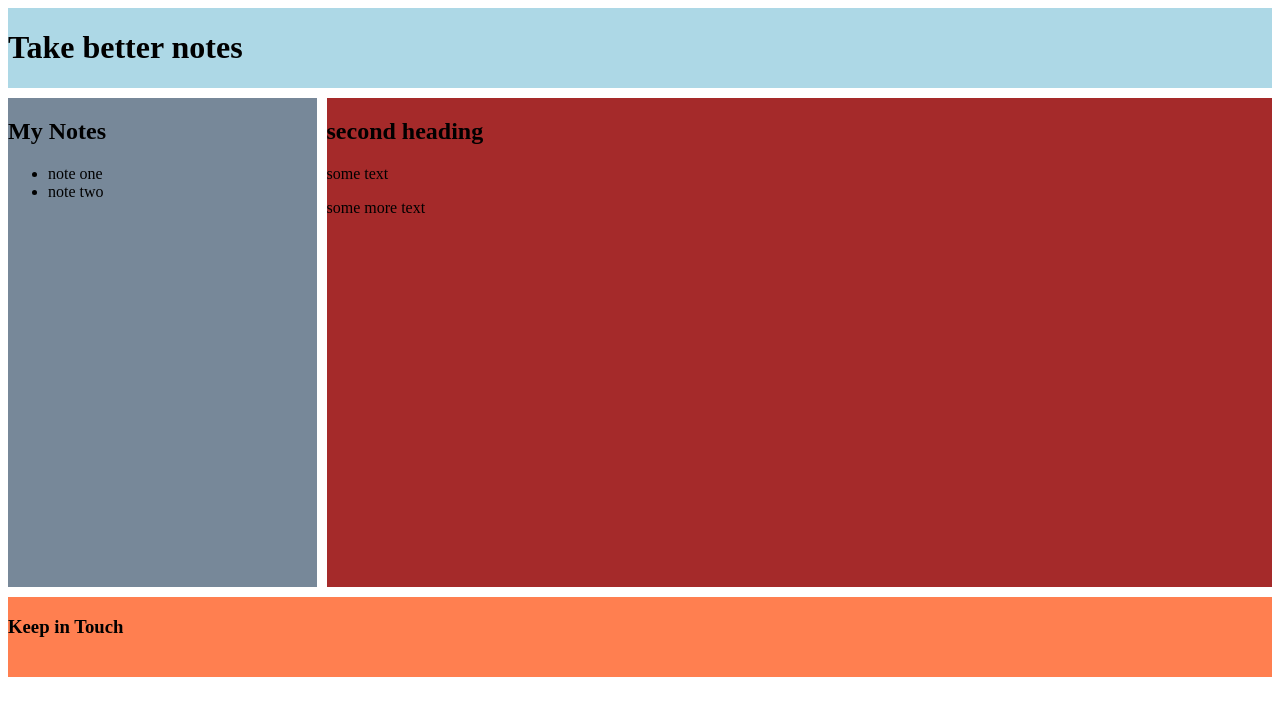
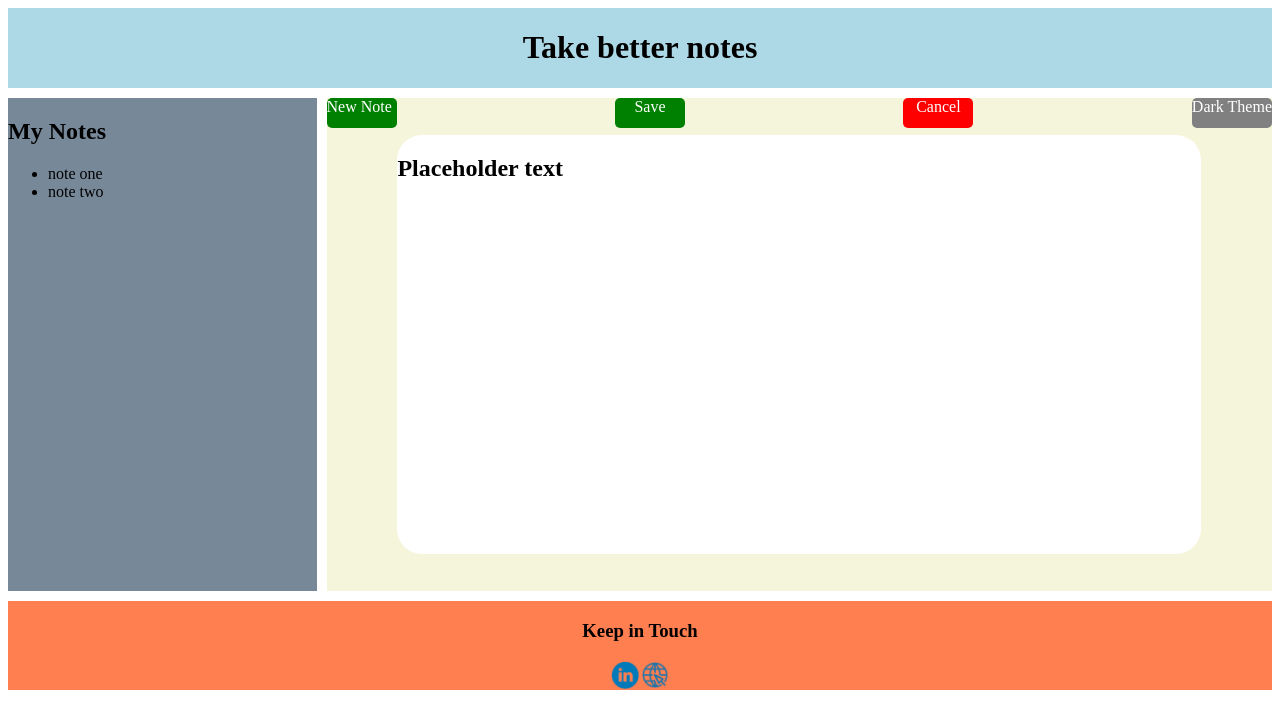
Before and after one commit to RileyHidalgo/assignment1, a plain HTML site: page index.html in a window 1280 px wide. Drawn offline with Linux system fonts and the light colour scheme.

Commit message:
Final changes

```diff
--- a/index.html
+++ b/index.html
@@ -20,15 +20,24 @@
     </aside>
     <main class='main'>
         <section>
-            <h2>second heading</h2>
-            <p>some text</p>
-            <p>some more text</p>
+            <h2>Placeholder text</h2>
+
         </section>
+        <div class='flex-container'>
+            <div class='but1'>New Note</div>
+            <div class='but2'>Dark Theme</div>
+
+            <div class='but3'>Save</div>
+            <div class='but4'>Cancel</div>
+        </div>
     </main>
 
     <footer class='foot'>
         <h3>Keep in Touch</h3>
-
+        <div class="img">
+            <a href="https://www.linkedin.com/"><img class = 'img1' src="Internet.jpg" width='30' height='30' alt="BCIT logo"></a>
+            <a href="www.google.com"><img class = 'img2' src="linkin.jpg" width='30' height='30' alt="BCIT logo">
+        </div>
     </footer>
 
 
--- a/style.css
+++ b/style.css
@@ -1,7 +1,7 @@
 .grid{
     display: grid;
     grid-template-columns: 1fr 1fr 1fr 1fr;
-    grid-template-rows: 1fr 3fr 3fr 1fr;
+    grid-template-rows: 0.7fr 2.7fr 2.7fr 0.8fr;
     column-gap: 10px;
     row-gap: 10px;
     grid-template-areas:
@@ -23,8 +23,9 @@
     grid-area: aside;
 }
 .main{
-    background-color: brown;
+    background-color: beige;
     grid-area: main;
+    position: relative;
 
 
 }
@@ -32,3 +33,92 @@
     background-color: coral;
     grid-area: foot;
 }
+
+main > section{
+    border-radius: 25px;
+    position: absolute;
+    width: 85%;
+    height: 85%;
+    background-color: white;
+    margin: auto;
+    top :0; left: 0; right: 0; bottom: 0;
+
+}
+div.flex-container {
+    display: flex;
+    flex-wrap: nowrap;
+    justify-content: space-between;
+
+}
+    .but1{
+        border-radius: 5px;
+        width: 70px;
+        height: 30px;
+        order: 0;
+        background-color: green;
+        color: white;
+    }
+
+
+    /* flex: 0 0 75px;
+    margin-left: 10px;} */
+    .but2{
+        text-align: right;
+        order: 4;
+        border-radius: 5px;
+        background-color: gray;
+        color: white;}
+
+
+
+
+
+    .but3{
+        order: 2;
+        border-radius: 5px;
+        width: 70px;
+        height: 30px;
+        text-align: center;
+        background-color: green;
+        color: white;
+            }
+
+
+
+    .but4{
+        order: 3;
+        border-radius: 5px;
+        width: 70px;
+        height: 30px;
+        text-align: center;
+        background-color: red;
+        color: white;}
+.img {
+    display: flex;
+    flex-direction: row-reverse;
+    flex-wrap: wrap;
+    justify-content: center;
+    align-items: flex-start;
+    align-content: flex-end;
+          }
+    .img1 {
+        display: block;
+        flex-grow: 0;
+        flex-shrink: 1;
+        flex-basis: auto;
+        align-self: auto;
+        order: 0;}
+    .img2 {
+        display: block;
+        flex-grow: 0;
+        flex-shrink: 1;
+        flex-basis: auto;
+        align-self: auto;
+        order: 0;}
+
+h1{
+    text-align: center;
+}
+h3{
+    text-align: center;
+}
```
Also changed, not shown: Internet.jpg (added), linkin.jpg (added).
